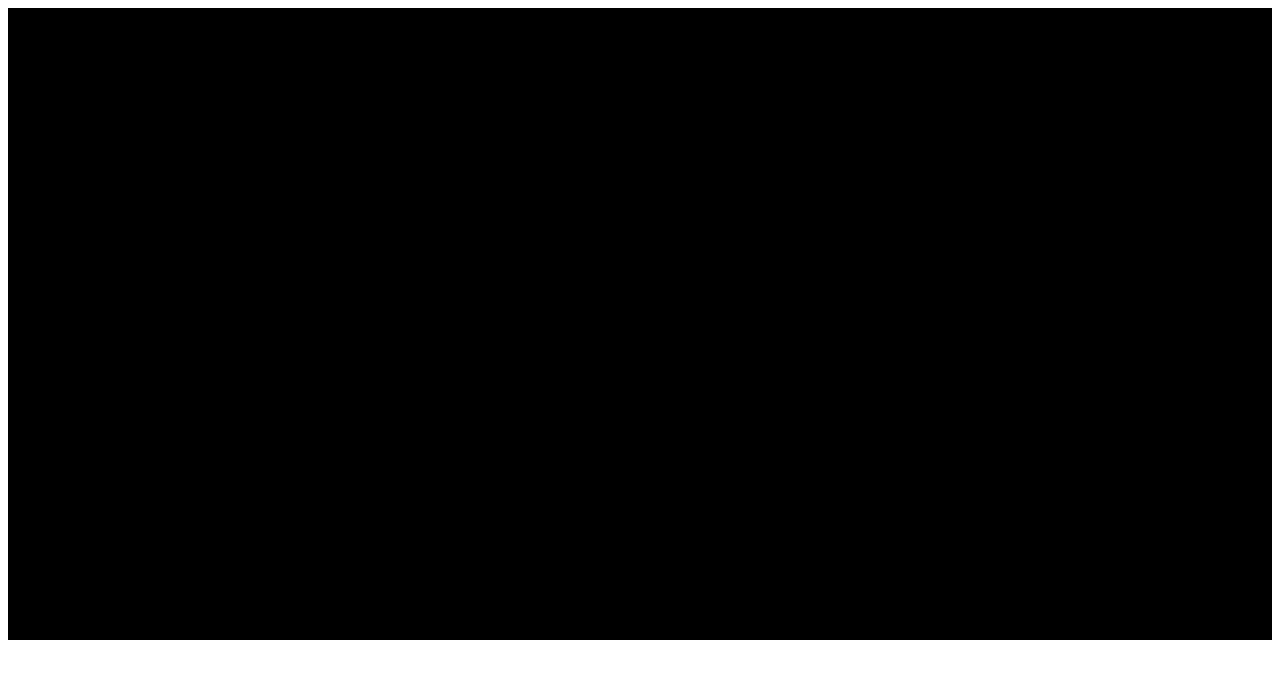
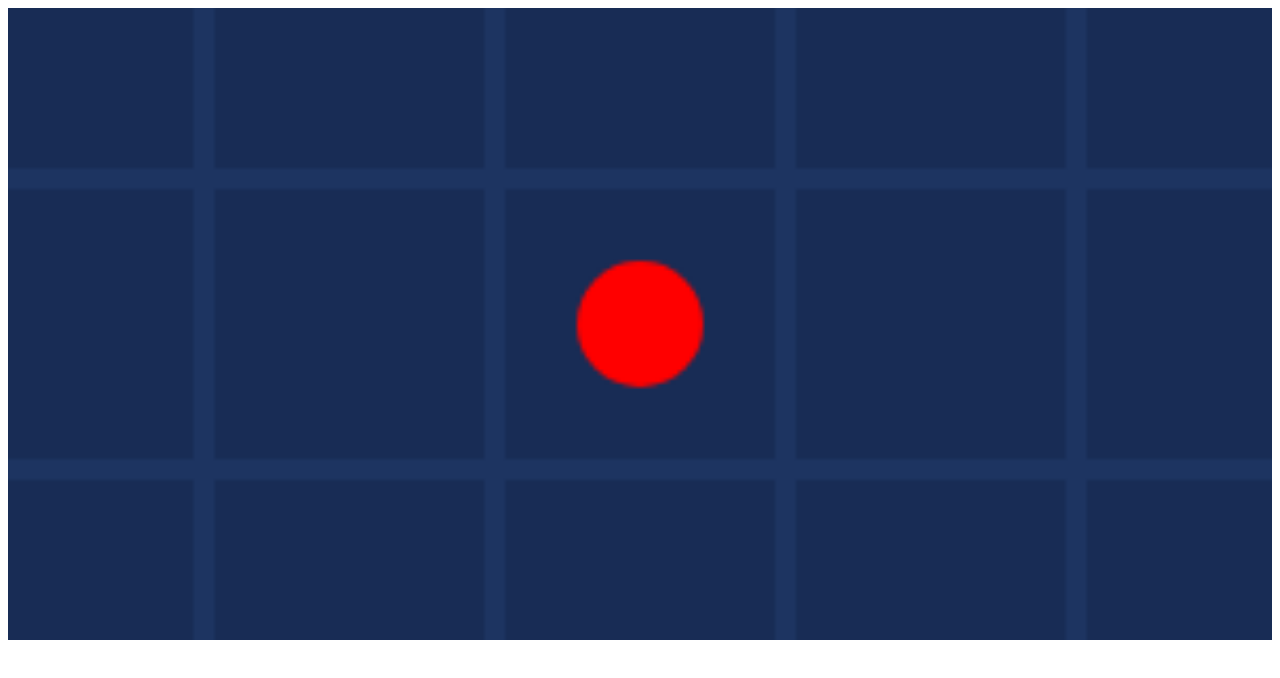
Before and after one commit to chungusbungustus/Shooting-game, a plain HTML site: page index.html in a window 1280 px wide. Drawn offline with Linux system fonts and the light colour scheme.

Commit message:
Implemented Basic Player Movement and camera controls

```diff
--- a/main.js
+++ b/main.js
@@ -1,2 +1,101 @@
 const canvas = document.getElementById("game");
 const ctx = canvas.getContext("2d");
+
+const pressedKeys = new Set();
+document.addEventListener("keydown", (e) => pressedKeys.add(e.key));
+document.addEventListener("keyup", (e) => pressedKeys.delete(e.key));
+
+const isKeyPressed = (key) => {
+    return pressedKeys.has(key);
+};
+
+let plrX = 0;
+let plrY = 0;
+let plrXvel = 0;
+let plrYvel = 0;
+
+let screenX = 0;
+let screenY = 0;
+
+let mouseX = 0;
+let mouseY = 0;
+
+document.addEventListener("mousemove", (e) => {
+    mouseX = e.clientX - canvas.width / 2;
+    mouseY = e.clientY - canvas.height / 2;
+});
+
+function drawCircle(x, y, size, color) {
+    ctx.beginPath();
+    ctx.arc(
+        x - screenX + canvas.width / 2,
+        y - screenY + canvas.height / 2,
+        size,
+        0,
+        2 * Math.PI,
+    );
+    ctx.fillStyle = color;
+    ctx.fill();
+}
+
+function drawRect(x, y, width, height, color) {
+    let rectX = x - screenX - width / 2 + canvas.width / 2;
+    let rectY = y - screenY - height / 2 + canvas.height / 2;
+
+    ctx.fillStyle = color;
+    ctx.fillRect(rectX, rectY, width, height);
+}
+
+function drawBackground() {
+    const squareSize = 64;
+    const spacing = 5;
+
+    const magicthingy = squareSize + spacing;
+
+    for (x = -10; x < 11; x++) {
+        for (y = -10; y < 11; y++) {
+            drawRect(
+                Math.round((plrX + x * squareSize) / magicthingy) * magicthingy,
+                Math.round((plrY + y * squareSize) / magicthingy) * magicthingy,
+                squareSize,
+                squareSize,
+                "#172a4fae",
+            );
+        }
+    }
+}
+
+function playerLogic() {
+    drawCircle(plrX, plrY, canvas.width * 0.05, "rgb(255, 0 ,0)");
+
+    plrXvel += isKeyPressed("d") - isKeyPressed("a");
+    plrYvel += isKeyPressed("s") - isKeyPressed("w");
+
+    plrXvel *= 0.9;
+    plrYvel *= 0.9;
+
+    plrX += plrXvel;
+    plrY += plrYvel;
+
+    screenX = plrXvel * 1.5 + plrX + mouseX / 50;
+    screenY = plrYvel * 1.5 + plrY + mouseY / 50;
+}
+
+function update() {
+    requestAnimationFrame(() => {
+        ctx.fillStyle = "#1D3461";
+        ctx.fillRect(0, 0, canvas.width, canvas.height);
+        drawBackground();
+        playerLogic();
+
+        update();
+    });
+}
+
+update();
+
+/* Ideas/Todo
+Biger gun take bigger inventory space
+You only have 5 inventory slots for guns
+Smaller gun take smaller inventory space
+*/
--- a/style.css
+++ b/style.css
@@ -1,5 +1,5 @@
 #game {
     width: 100%;
     height: 100%;
-    background-color: black;
+    background-color: yellow;
 }
```
